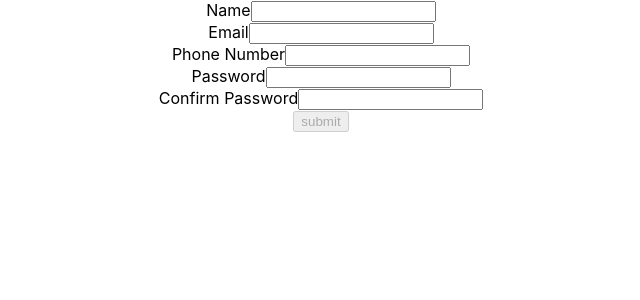
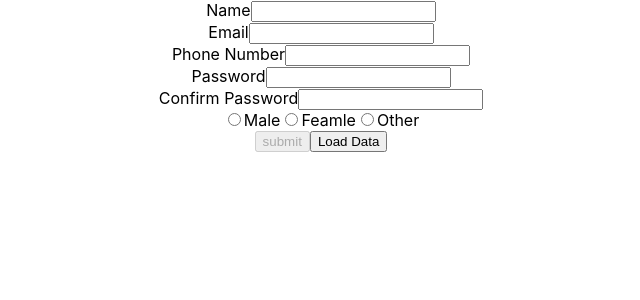
Before and after one commit to Hooseinsalari/Formik-project, a React (Create React App) app in the folder formik-app/: page / in a window 1280 px wide. Shown: the top 300 px of the page, without its empty margins (319-959 px from the left). Built offline with nearby package versions, Linux system fonts and the light colour scheme.

Commit message:
add radio button and save data

```diff
--- a/formik-app/src/Components/SignUpForm.js
+++ b/formik-app/src/Components/SignUpForm.js
@@ -2,6 +2,15 @@ import React, { useState } from "react";
 import { useFormik } from "formik";
 
 import * as Yup from "yup";
+
+const savedValues = {
+    name: "Hossein",
+    email: "hossein002@gmail.com",
+    phoneNumber: "09127770000",
+    password: "123456789",
+    confirmPassword: "123456789",
+    gender: "2"
+  };
 
 //.1
 const initialValues = {
@@ -10,6 +19,7 @@ const initialValues = {
   phoneNumber: "",
   password: "",
   confirmPassword: "",
+  gender: ""
 };
 // 2
 const onSubmit = (values) => {
@@ -33,14 +43,17 @@ const validationSchema = Yup.object({
     [Yup.ref("password"), null],
     "Passwords must match"
   ),
+  gender: Yup.string().required("Gender is Required")
 });
 
 const SignUpForm = () => {
+    const [savedData, setSavedData] = useState(null)
   const formik = useFormik({
-    initialValues,
+    initialValues: savedData || initialValues,
     onSubmit,
     validationSchema,
-    validateOnMount: true
+    validateOnMount: true,
+    enableReinitialize: true
   });
 
   //   console.log(formik.errors, formik.touched)
@@ -95,7 +108,40 @@ const SignUpForm = () => {
             <div>{formik.errors.confirmPassword}</div>
           )}
         </div>
+        <div>
+            <input
+            type="radio"
+            id="0"
+            value="0"
+            name="gender"
+            onChange={formik.handleChange}
+            checked={formik.values.gender === "0"}
+            />
+            <label htmlFor="0">Male</label>
+            <input
+            type="radio"
+            id="1"
+            value="1"
+            name="gender"
+            onChange={formik.handleChange}
+            checked={formik.values.gender === "1"}
+            />
+            <label htmlFor="1">Feamle</label>
+            <input
+            type="radio"
+            id="2"
+            value="2"
+            name="gender"
+            onChange={formik.handleChange}
+            checked={formik.values.gender === "2"}
+            />
+            <label htmlFor="2">Other</label>
+            {formik.errors && formik.touched.gender && (
+            <div>{formik.errors.gender}</div>
+          )}
+        </div>
         <button type="submit" disabled={!formik.isValid}>submit</button>
+        <button type="button" onClick={() => setSavedData(savedValues)}>Load Data</button>
       </form>
     </div>
   );
```
